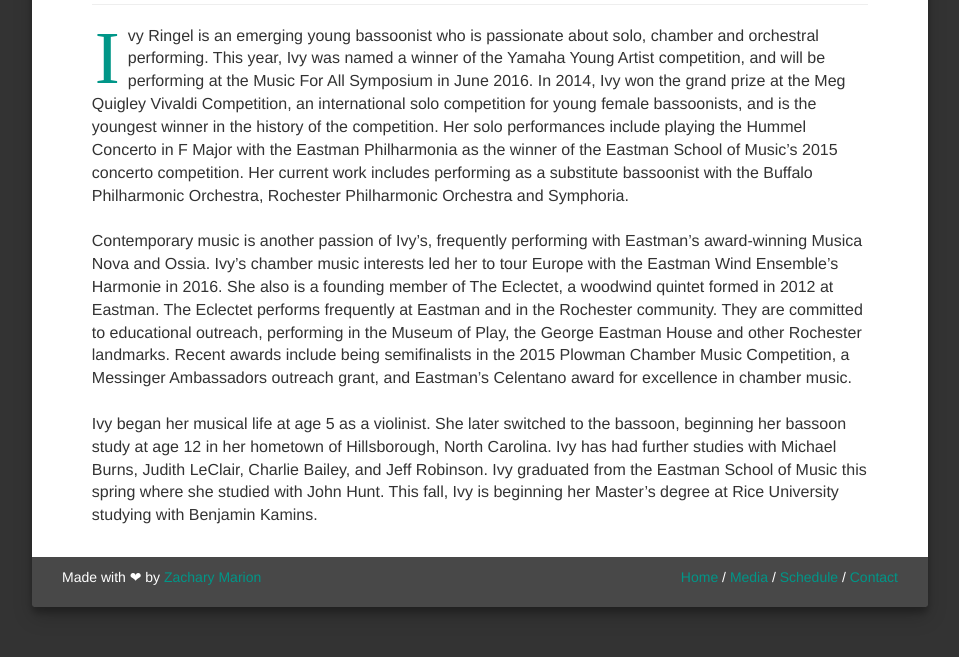
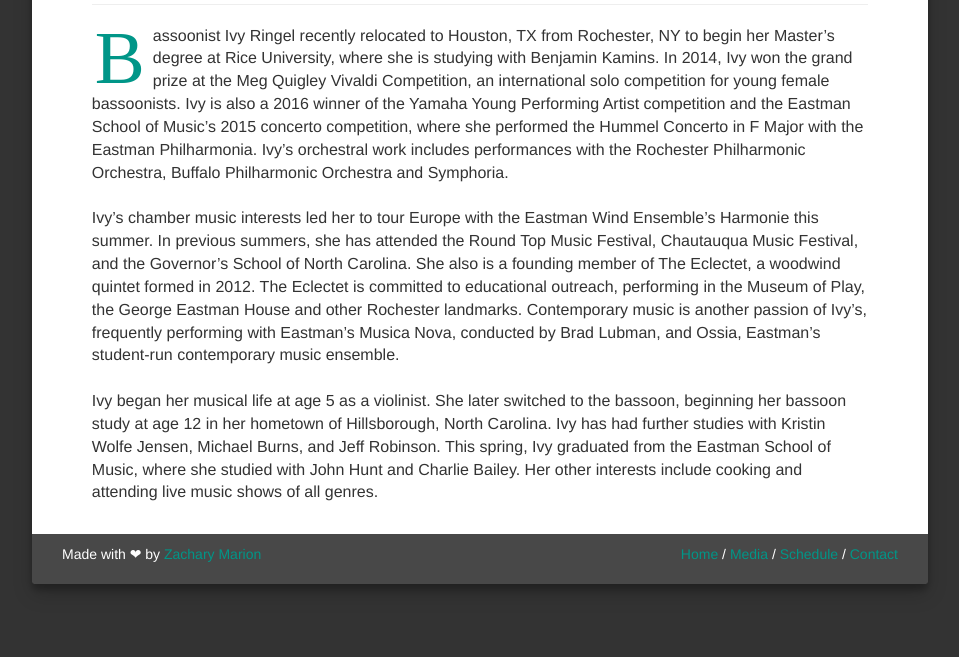
Before and after one commit to zacharyfmarion/ivyringel, a website: page index.html in a window 1280 px wide. Shown: the part 601-1258 px from the top of the page, without its empty margins (160-1119 px from the left). After the commit the page ends 1235 px from the top, so only its background shows below. Drawn offline with nearby package versions, Linux system fonts and the light colour scheme; a web font is replaced by a local one.

Commit message:
Update bio and add video

```diff
--- a/index.html
+++ b/index.html
@@ -48,13 +48,14 @@
         <article>
           <h1>About Ivy</h1>
           <hr/>
-          <p><span class="first-char">I</span>vy Ringel is an emerging young bassoonist who is passionate about solo, chamber and orchestral performing. This year, Ivy was named a winner of the Yamaha Young Artist competition, and will be performing at the Music For All Symposium in June 2016. In 2014, Ivy won the grand prize at the Meg Quigley Vivaldi Competition, an international solo competition for young female bassoonists, and is the youngest winner in the history of the competition. Her solo performances include playing the Hummel Concerto in F Major with the Eastman Philharmonia as the winner of the Eastman School of Music’s 2015 concerto competition. Her current work includes performing as a substitute bassoonist with the Buffalo Philharmonic Orchestra, Rochester Philharmonic Orchestra and Symphoria.
-         <br>
-         <br>
-         Contemporary music is another passion of Ivy’s, frequently performing with Eastman’s award-winning Musica Nova and Ossia. Ivy’s chamber music interests led her to tour Europe with the Eastman Wind Ensemble’s Harmonie in 2016. She also is a founding member of The Eclectet, a woodwind quintet formed in 2012 at Eastman. The Eclectet performs frequently at Eastman and in the Rochester community. They are committed to educational outreach, performing in the Museum of Play, the George Eastman House and other Rochester landmarks. Recent awards include being semifinalists in the 2015 Plowman Chamber Music Competition, a Messinger Ambassadors outreach grant, and Eastman’s Celentano award for excellence in chamber music.
-         <br>
-         <br>
-         Ivy began her musical life at age 5 as a violinist. She later switched to the bassoon, beginning her bassoon study at age 12 in her hometown of Hillsborough, North Carolina. Ivy has had further studies with Michael Burns, Judith LeClair, Charlie Bailey, and Jeff Robinson. Ivy graduated from the Eastman School of Music this spring where she studied with John Hunt. This fall, Ivy is beginning her Master’s degree at Rice University studying with Benjamin Kamins.
+          <p><span class="first-char">B</span>assoonist Ivy Ringel recently relocated to Houston, TX from Rochester, NY to begin her Master’s degree at Rice University, where she is studying with Benjamin Kamins. In 2014, Ivy won the grand prize at the Meg Quigley Vivaldi Competition, an international solo competition for young female bassoonists. Ivy is also a 2016 winner of the Yamaha Young Performing Artist competition and the Eastman School of Music’s 2015 concerto competition, where she performed the Hummel Concerto in F Major with the Eastman Philharmonia. Ivy’s orchestral work includes performances with the Rochester Philharmonic Orchestra, Buffalo Philharmonic Orchestra and Symphoria.
+<br>
+<br>
+Ivy’s chamber music interests led her to tour Europe with the Eastman Wind Ensemble’s Harmonie this summer. In previous summers, she has attended the Round Top Music Festival, Chautauqua Music Festival, and the Governor’s School of North Carolina. She also is a founding member of The Eclectet, a woodwind quintet formed in 2012. The Eclectet is committed to educational outreach, performing in the Museum of Play, the George Eastman House and other Rochester landmarks. Contemporary music is another passion of Ivy’s, frequently performing with Eastman’s Musica Nova, conducted by Brad Lubman, and Ossia, Eastman’s student-run contemporary music ensemble.
+<br>
+<br>
+Ivy began her musical life at age 5 as a violinist. She later switched to the bassoon, beginning her bassoon study at age 12 in her hometown of Hillsborough, North Carolina. Ivy has had further studies with Kristin Wolfe Jensen, Michael Burns, and Jeff Robinson. This spring, Ivy graduated from the Eastman School of Music, where she studied with John Hunt and Charlie Bailey. Her other interests include cooking and attending live music shows of all genres.
+          </p>
         </article>
       </div>
 
```
Also changed, not shown: media.html (+7 -0 lines).
